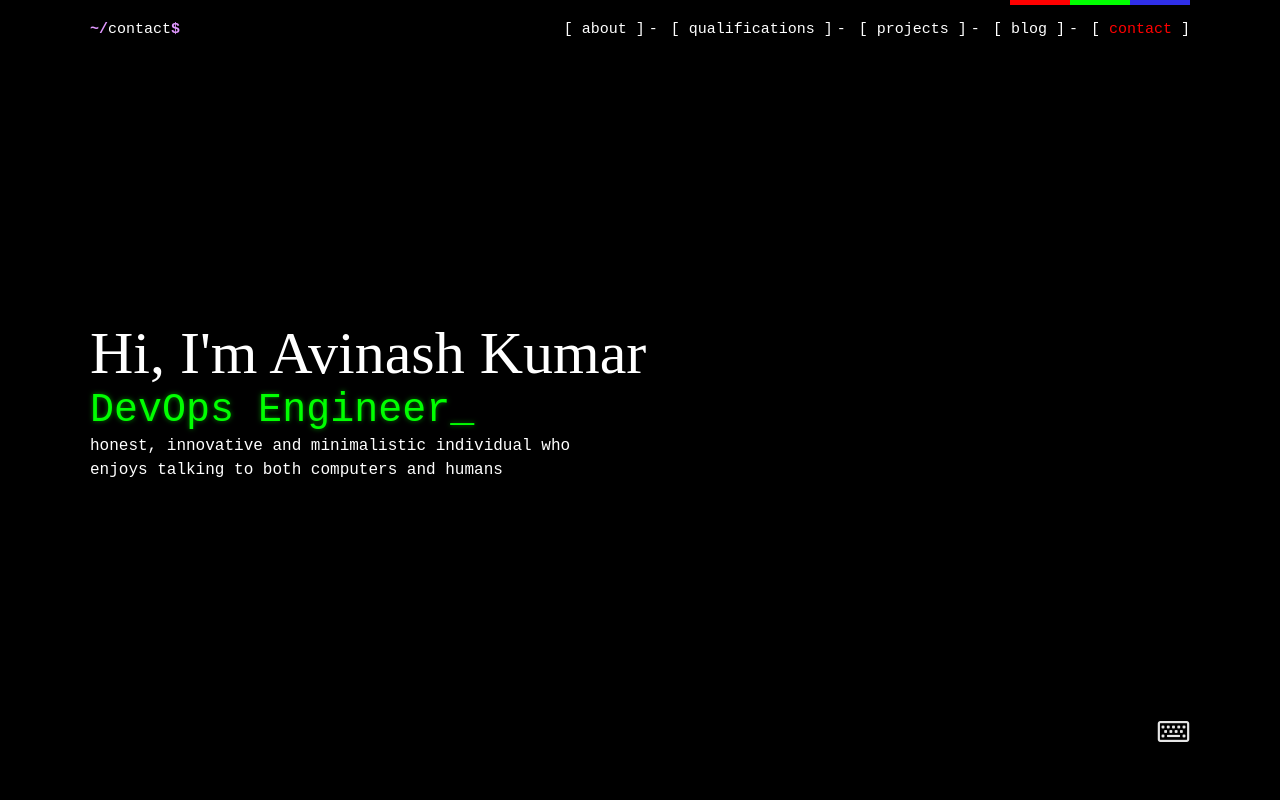
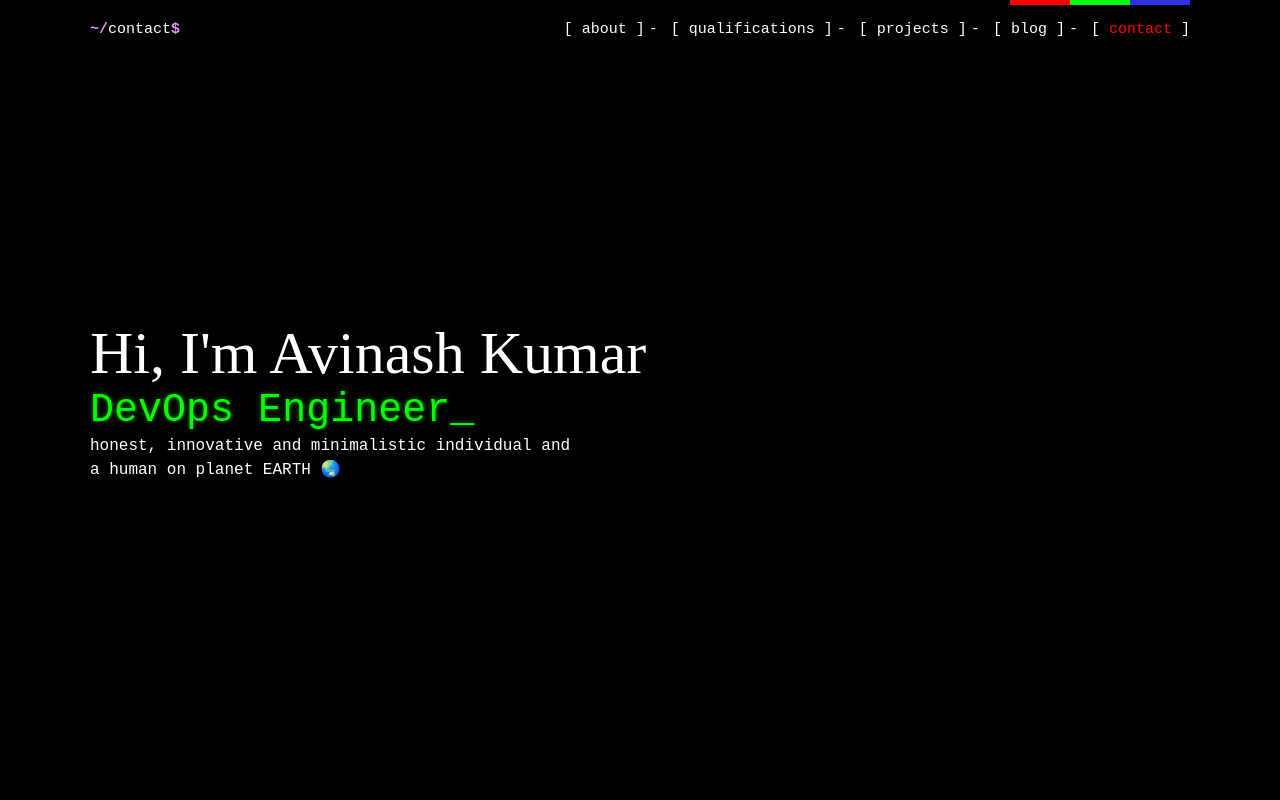
Before and after one commit to achilleslinux/achilleslinux.github.io, a plain HTML site: page index.html in a window 1280 px wide. Shown: the top 800 px of the page. Drawn offline with Linux system fonts and the light colour scheme; a script that the page names is missing.

Commit message:
initial commit

```diff
--- a/index.html
+++ b/index.html
@@ -121,17 +121,17 @@
                 <div class="hero">
                     <h2 class="hero-name">Hi, I'm <div class="hero-name-breaker"></div>Avinash Kumar</h2>
                     <h1 class="hero-post" id="post">DevOps Engineer</h1>
-                    <p class="hero-desc">honest, innovative and minimalistic individual who<br />enjoys talking to both computers and humans</p>
+                    <p class="hero-desc">honest, innovative and minimalistic individual and<br />a human on planet EARTH 🌏</p>
                 </div>
             </div>
-            <div class="keyboard-xp-hint">
+            <!-- <div class="keyboard-xp-hint">
                 <i class="outline keyboard icon"></i>
                 <div class="keyboard-xp-hint-content">
                     <h3><span>Keyboard friendly Experience</span> <span id="beta">(*Beta)</span></h3>
                     <p>whenever you see [S]omething, you can press the letter into brackets to simulate link click</p>
                     <small>Please let me know if there's any buggy behavior</small>
                 </div>
-            </div>
+            </div> -->
         </div>
     </div>
     <!-- About -->
```
Also changed, not shown: 1 other file.
